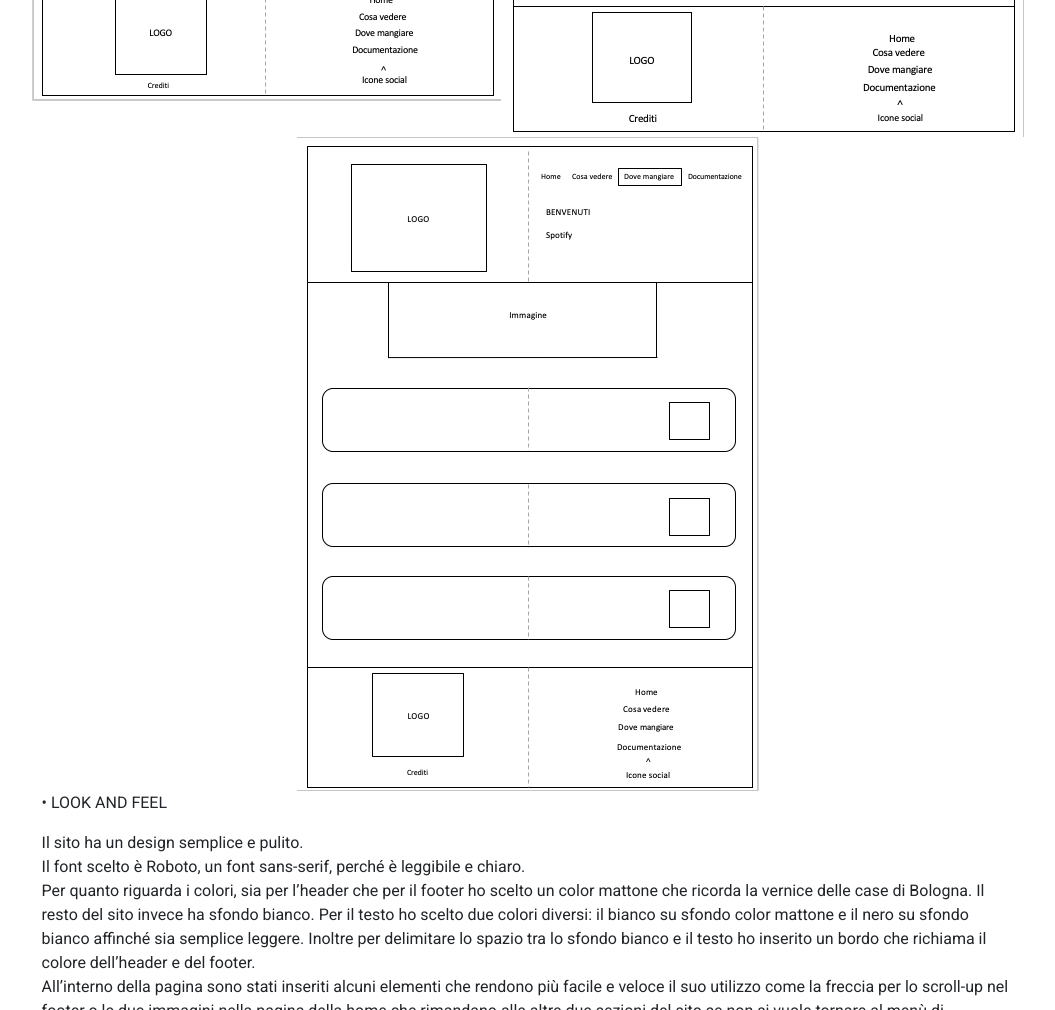
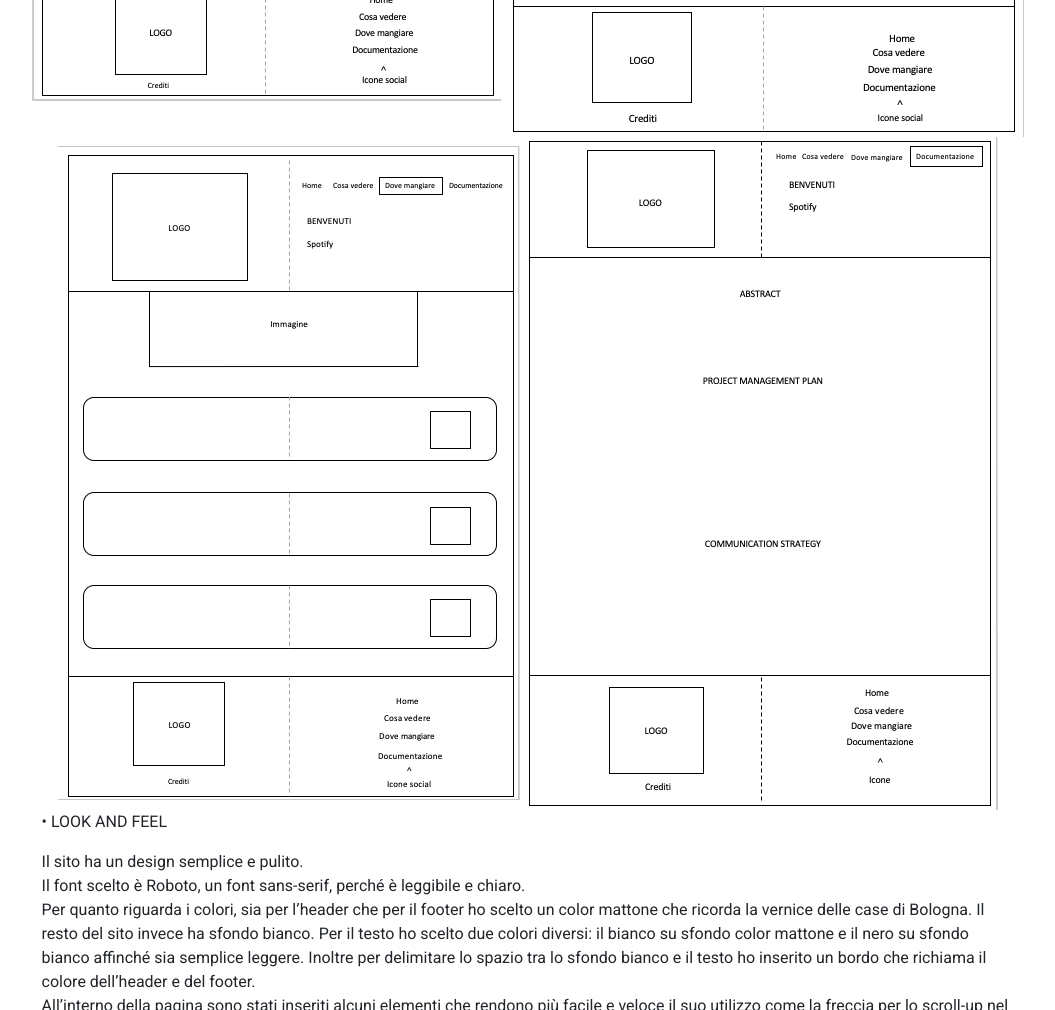
Before and after one commit to letiziadalpesco1/testmusica, a plain HTML site: page documentazione.html in a window 1280 px wide. Shown: the part 2480-3490 px from the top of the page, without its empty margins (112-1167 px from the left). Drawn offline with nearby package versions, Linux system fonts and the light colour scheme.

Commit message:
Modifiche 3.3

```diff
--- a/documentazione.html
+++ b/documentazione.html
@@ -83,6 +83,7 @@
         <img src="imgs/Wireframe1.jpeg">
         <img src="imgs/Wireframe2.jpeg">
         <img src="imgs/Wireframe3.jpeg">
+        <img src="imgs/Wireframe4.jpeg">
       <p class="docu">• LOOK AND FEEL</p>
       <p class="docu">Il sito ha un design semplice e pulito. <br>
         Il font scelto è Roboto, un font sans-serif, perché è leggibile e chiaro. <br>
```
Also changed, not shown: imgs/Wireframe4.jpeg (added).
